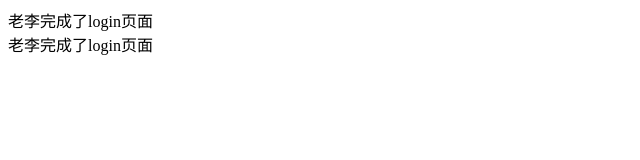
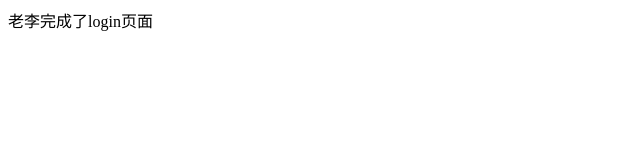
Before and after one commit to Mrhe111/myFirstProject, a plain HTML site: page index.html in a window 1280 px wide. Shown: the whole page, without its empty margins (0-640 px from the left). Drawn offline with Linux system fonts and the light colour scheme.

Commit message:
第一次提交

```diff
--- a/index.html
+++ b/index.html
@@ -8,6 +8,5 @@
 </head>
 <body>
   <div>老李完成了login页面</div>
-  <div>老李完成了login页面</div>
 </body>
 </html>
```
